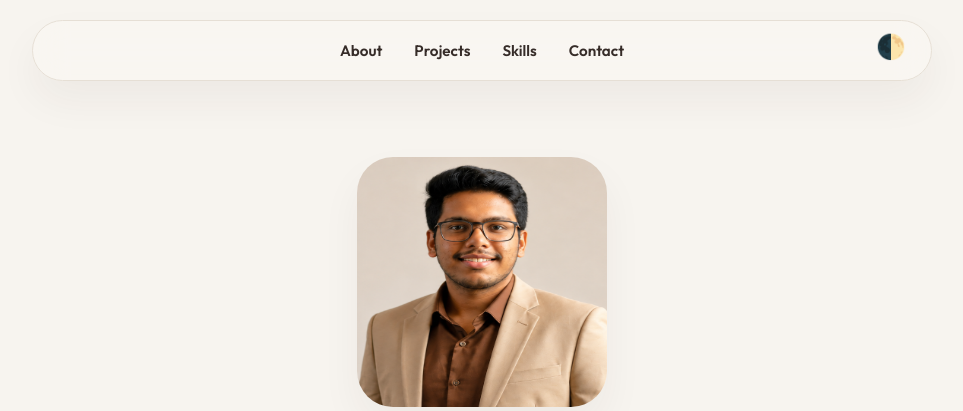
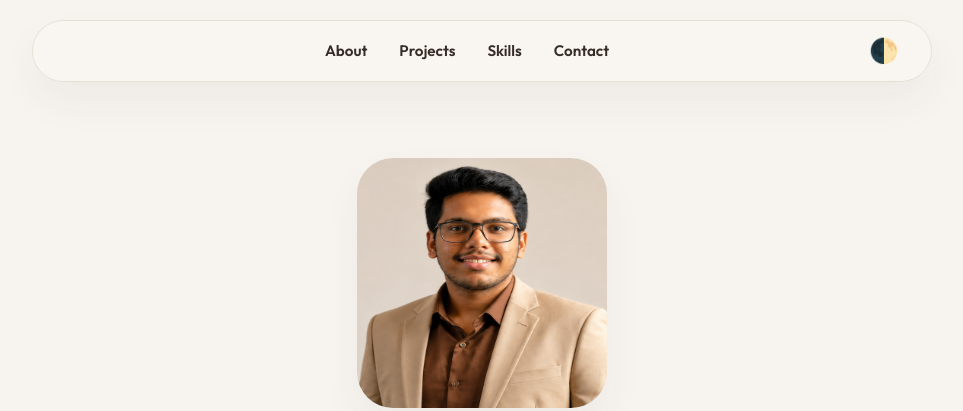
Before and after one commit to samakshbudhia/basic_portfolio, a plain HTML site: page index.html in a window 1280 px wide. Shown: the top 411 px of the page, without its empty margins (158-1121 px from the left). Drawn offline with Linux system fonts and the light colour scheme.

Commit message:
Restore original styles in style.css

```diff
--- a/style.css
+++ b/style.css
@@ -24,7 +24,7 @@ header {
 }
 nav {
   display: flex;
-  justify-content: center;
+  justify-content: space-between;
   align-items: center;
   max-width: 900px;
   margin: 0 auto;
@@ -34,11 +34,6 @@ nav {
   border-radius: 50px;
   box-shadow: 0 20px 40px rgba(54, 44, 40, 0.05);
   border: 1px solid #e6dfd5;
-}
-header button{
-  position:absolute;
-  top:12px;
-  right:25px;
 }
 .logo {
   font-weight: 800;
```
